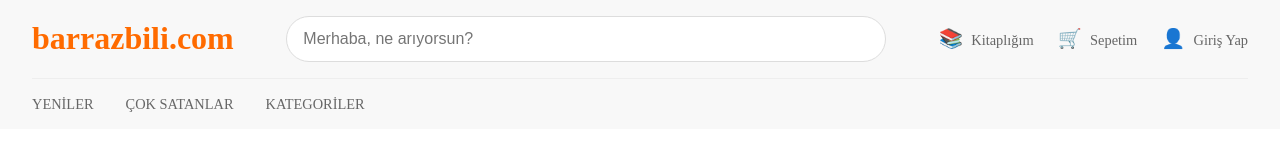
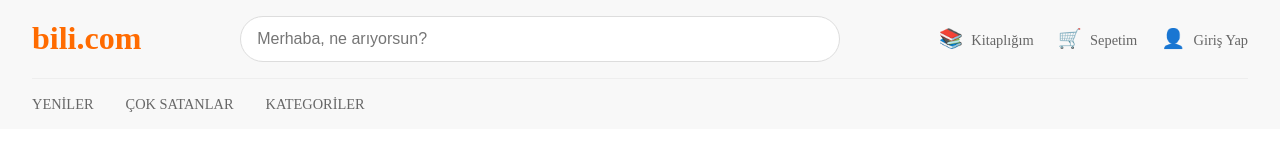
Before and after one commit to baharsevinti/web-project, a plain HTML site: page cok-satanlar.html in a window 1280 px wide. Shown: the top 160 px of the page. Drawn offline with Linux system fonts and the light colour scheme.

Commit message:
update footer.html

```diff
--- a/cok-satanlar.html
+++ b/cok-satanlar.html
@@ -10,7 +10,7 @@
     <!-- Header kısmı index.html ile aynı -->
     <header class="header">
         <div class="top-header">
-            <a href="/" class="logo">barrazbili.com</a>
+            <a href="/" class="logo">bili.com</a>
 
             <div class="search-container">
                 <input type="search"
```
Also changed, not shown: footer.html (+1 -1 lines), yeniler.html (+1 -1 lines).
